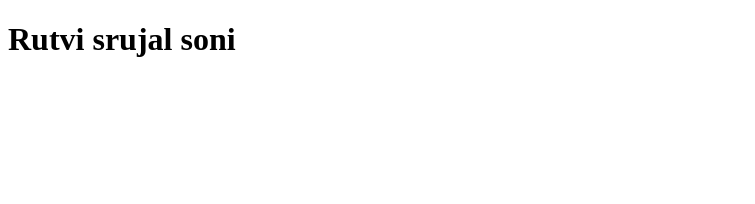
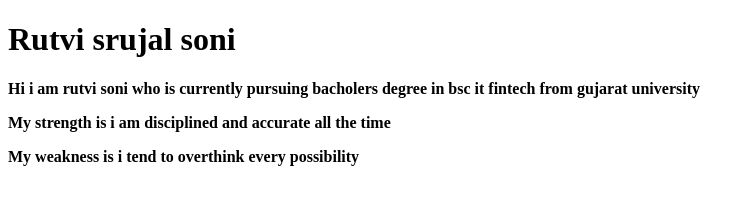
Before and after one commit to rutvisoni39/rutvi_105, a plain HTML site: page index.html in a window 1280 px wide. Shown: the whole page, without its empty margins (0-755 px from the left). Drawn offline with Linux system fonts and the light colour scheme.

Commit message:
second commit

```diff
--- a/index.html
+++ b/index.html
@@ -7,5 +7,8 @@
 </head>
 <body>
     <h1>Rutvi srujal soni</h1>
+    <b><p>Hi i am rutvi soni who is currently pursuing bacholers degree in bsc it fintech from gujarat university</p></b>
+    <b><p>My strength is i am disciplined and accurate all the time</p></b>
+    <b><p>My weakness is i tend to overthink every possibility</p></b>
 </body>
 </html>
```
